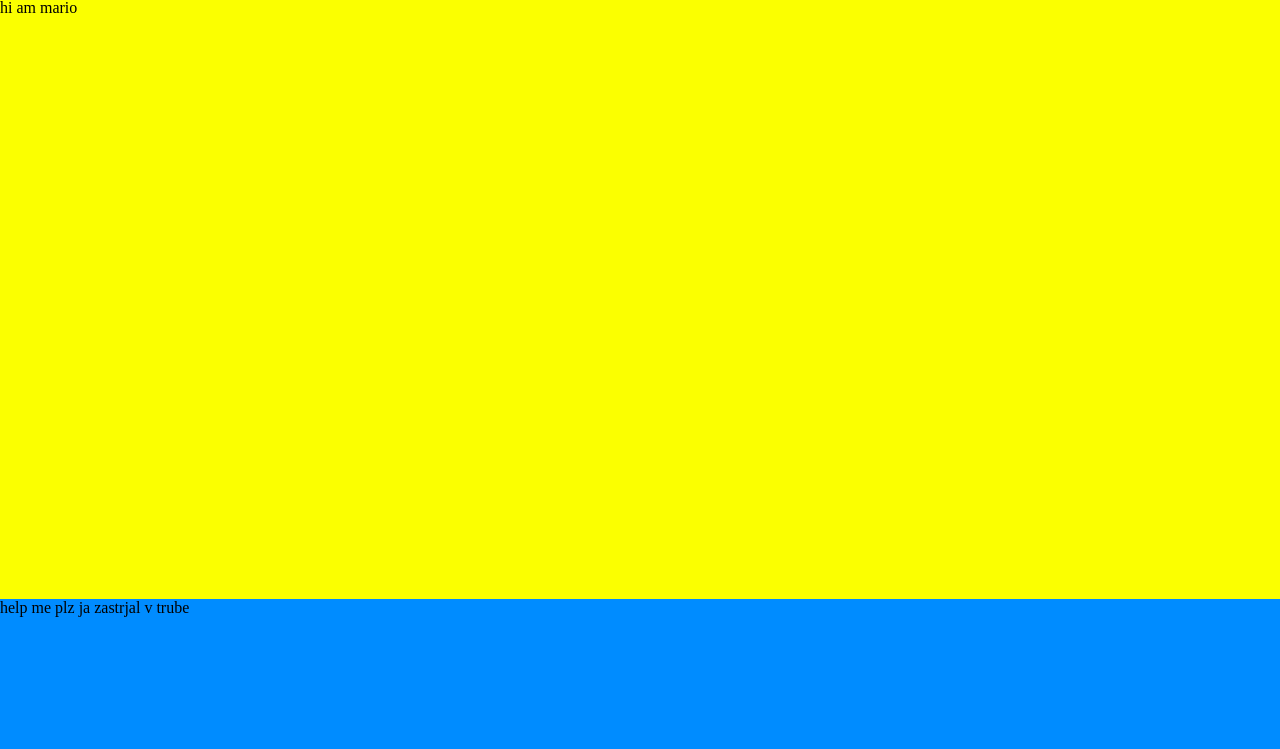
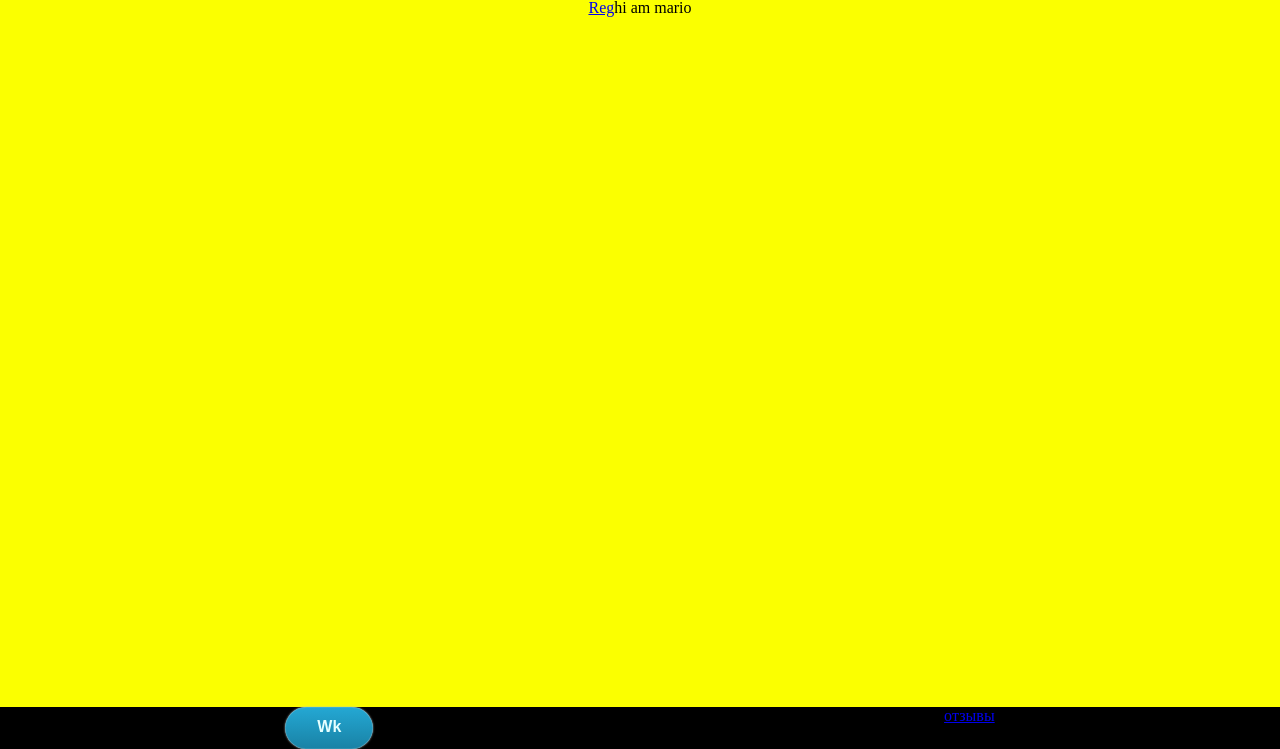
Before and after one commit to maXchov/bomb_shop, a PHP site: page / in a window 1280 px wide. Shown: the part 51-800 px from the top of the page. Run offline with PHP 8.4, Linux system fonts and the light colour scheme.

Commit message:
Add files via upload

```diff
--- a/index.html
+++ b/index.html
@@ -8,17 +8,36 @@
 </head>
 <body>
     <header>
-        <a href="#" id="el">ссылка1</a>
+
+       <a href="#" id="el">ссылка1</a>
         <a href="#" id="el">ссылка2</a>
         <a href="#" id="el">ссылка3</a>
         <a href="#" id="el">ссылка4</a>
         <a href="#" id="el">ссылка5</a>
+
+
     </header>
     <main>
-        hi am mario
+
+            <a href="#">Reg</a>
+
+
+               hi am mario
+
+
+
+
+
+
+
     </main>
     <footer>
-        help me plz ja zastrjal v trube
+
+        <a href="#" class="button" id="but">Wk</a>
+
+        <a href="#" id="otz">oтзывы</a>
+
     </footer>
+
 </body>
 </html>
--- a/style.css
+++ b/style.css
@@ -7,25 +7,26 @@ html, body{
     height: 100%;
     display: flex;
     flex-direction: column;
-    justify-content: space-between;
+
+
 }
 header{
     display: flex;
-    justify-content: center;
-    background-image: url(https://i.pinimg.com/originals/8d/fc/8b/8dfc8b40ad5e9d4d48f599149ec48f4e.jpg);
-    justify-content: start;
+    justify-content: space-around;
+
+    flex-wrap: wrap;
 }
 #el{
     text-align: center;
     flex-wrap: wrap;
     font-size: 1.2em;
     text-decoration: none;
-    flex-basis: 20%;
-    background-image: url(https://lh3.googleusercontent.com/proxy/Q40K9I5VYfmAPLT40azMVXjnQdZjJW6w0JO_RLXqRcp9e8Lo21i4dy3Sj3ZxoF6KmTTVT5ozP382qkhio48_DJ85cy_GP5b1wS-bzMGIbtMppBLXrQsInOL7FQn67BOsvQ);
+
+
     border-radius: 5px;
     height: 30px;
     margin: 10px;
-    color: black;
+    color: rgb(255, 255, 255);
     box-shadow: 2px 1px 10px black;
 }
 main{
@@ -33,12 +34,83 @@ width: 100%;
 height: 100%;
 background-color: rgb(251, 255, 0);
 display: flex;
-flex-basis: 80%;
+flex-wrap: wrap;
+justify-content: center;
+flex-basis: 100%;
 }
 footer{
 width: 100%;
-height: 20%;
-background-color: rgb(0, 140, 255);
+height: 100%;
+background-color: black;
 display: flex;
-flex-basis: 20%;
+flex-basis: 6%;
+flex-wrap: wrap;
+text-decoration: none;
+justify-content: space-around;
 }
+#kont{
+    margin-right: 0%;
+    display: flex;
+    justify-content: space-between;
+}
+    .button{text-decoration:none; text-align:center;
+    padding:11px 32px;
+    border:none;
+    -webkit-border-radius:50px;
+    -moz-border-radius:50px;
+    border-radius: 50px;
+    font:16px Arial, Helvetica, sans-serif;
+    font-weight:bold;
+    color:#E5FFFF;
+    background-color:#24a8d4;
+    background-image: -moz-linear-gradient(top, #24a8d4 0%, #1982A5 100%);
+    background-image: -webkit-linear-gradient(top, #24a8d4 0%, #1982A5 100%);
+    background-image: -o-linear-gradient(top, #24a8d4 0%, #1982A5 100%);
+    background-image: -ms-linear-gradient(top, #24a8d4 0% ,#1982A5 100%);
+    filter: progid:DXImageTransform.Microsoft.gradient( startColorstr='#1982A5', endColorstr='#1982A5',GradientType=0 );
+    background-image: linear-gradient(top, #24a8d4 0% ,#1982A5 100%);
+    -webkit-box-shadow:0px 0px 2px #bababa, inset 0px 0px 1px #ffffff;
+    -moz-box-shadow: 0px 0px 2px #bababa,  inset 0px 0px 1px #ffffff;
+    box-shadow:0px 0px 2px #bababa, inset 0px 0px 1px #ffffff;
+
+     }.button:hover{
+    padding:11px 32px;
+    border:none;
+    -webkit-border-radius:50px;
+    -moz-border-radius:50px;
+    border-radius: 50px;
+    font:16px Arial, Helvetica, sans-serif;
+    font-weight:bold;
+    color:#E5FFFF;
+    background-color:#99d4e8;
+    background-image: -moz-linear-gradient(top, #99d4e8 0%, #53b7d9 100%);
+    background-image: -webkit-linear-gradient(top, #99d4e8 0%, #53b7d9 100%);
+    background-image: -o-linear-gradient(top, #99d4e8 0%, #53b7d9 100%);
+    background-image: -ms-linear-gradient(top, #99d4e8 0% ,#53b7d9 100%);
+    filter: progid:DXImageTransform.Microsoft.gradient( startColorstr='#53b7d9', endColorstr='#53b7d9',GradientType=0 );
+    background-image: linear-gradient(top, #99d4e8 0% ,#53b7d9 100%);
+    -webkit-box-shadow:0px 0px 2px #bababa, inset 0px 0px 1px #ffffff;
+    -moz-box-shadow: 0px 0px 2px #bababa,  inset 0px 0px 1px #ffffff;
+    box-shadow:0px 0px 2px #bababa, inset 0px 0px 1px #ffffff;
+
+    }.button:active{
+    padding:11px 32px;
+    border:none;
+    -webkit-border-radius:50px;
+    -moz-border-radius:50px;
+    border-radius: 50px;
+    font:16px Arial, Helvetica, sans-serif;
+    font-weight:bold;
+    color:#E5FFFF;
+    background-color:#9ddff5;
+    background-image: -moz-linear-gradient(top, #9ddff5 0%, #5acef5 100%);
+    background-image: -webkit-linear-gradient(top, #9ddff5 0%, #5acef5 100%);
+    background-image: -o-linear-gradient(top, #9ddff5 0%, #5acef5 100%);
+    background-image: -ms-linear-gradient(top, #9ddff5 0% ,#5acef5 100%);
+    filter: progid:DXImageTransform.Microsoft.gradient( startColorstr='#5acef5', endColorstr='#5acef5',GradientType=0 );
+    background-image: linear-gradient(top, #9ddff5 0% ,#5acef5 100%);
+    -webkit-box-shadow:0px 0px 2px #bababa, inset 0px 0px 1px #ffffff;
+    -moz-box-shadow: 0px 0px 2px #bababa,  inset 0px 0px 1px #ffffff;
+    box-shadow:0px 0px 2px #bababa, inset 0px 0px 1px #ffffff;
+
+    }
```
